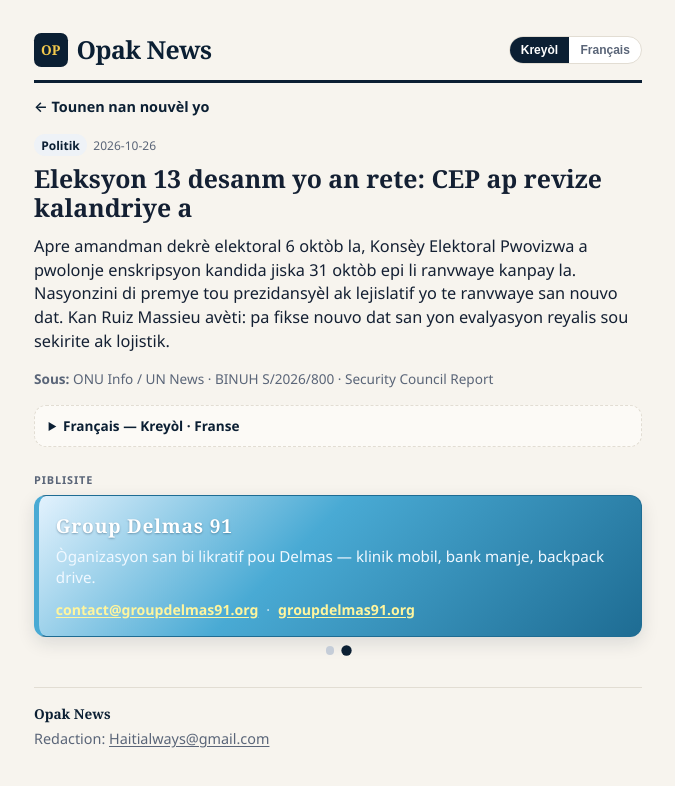
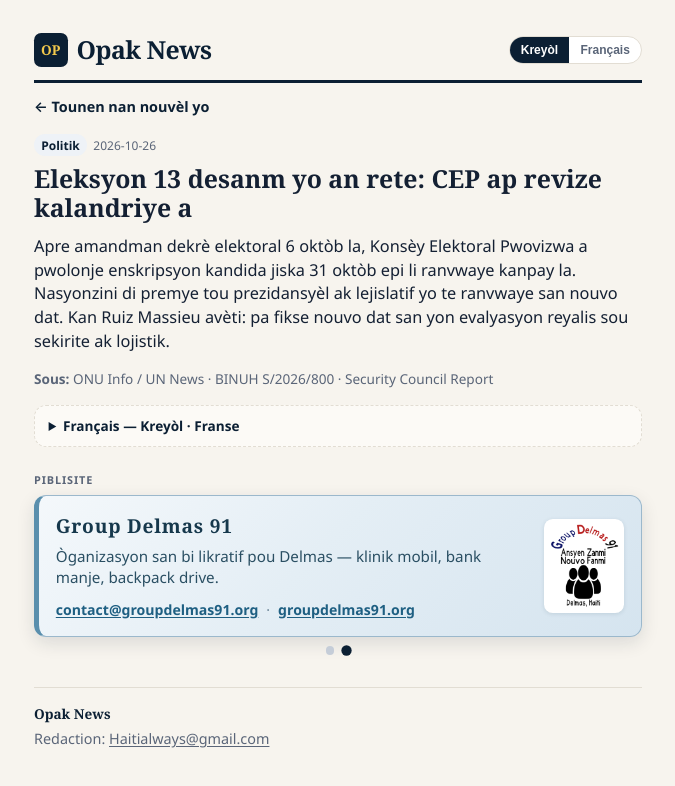
Before and after one commit to haitialways-pixel/opak-news, a React (Vite) app: page /story/ntk-cep-elections-hold-2026-10 in a window 1280 px wide. Both pictures are taken after a click on the tab 632 px from the left and 628 px from the top of the page. Shown: the top 786 px of the page, without its empty margins (302-977 px from the left). Built offline with nearby package versions, Linux system fonts and the light colour scheme; no server answers.

Commit message:
Soft-pastel Delmas 91 banner with logo on the right
Mute the blinding cyan/blue gradient to pastel sky blues with dark text,
and place the official Group Delmas 91 logo (from groupdelmas91.org) on
the right of the promo. CPCREDO colors and rotate behavior unchanged.

```diff
--- a/src/components/AdPlaceholder.tsx
+++ b/src/components/AdPlaceholder.tsx
@@ -39,6 +39,8 @@
 
   return (
     <div className={`promo-banner promo-banner--${ad.theme}`}>
+      <div className="promo-banner-body">
+        <div className="promo-banner-copy">
           <p className="promo-brand">{ad.brand}</p>
           <p className="promo-tagline">{ad.tagline}</p>
           <p className="promo-contact">
@@ -53,6 +55,13 @@
               </span>
             ))}
           </p>
+        </div>
+        {ad.logoSrc ? (
+          <div className="promo-banner-logo" aria-hidden={false}>
+            <img src={ad.logoSrc} alt={ad.logoAlt ?? ad.brand} />
+          </div>
+        ) : null}
+      </div>
     </div>
   );
 }
--- a/src/data/ads.ts
+++ b/src/data/ads.ts
@@ -19,6 +19,9 @@
   webDisplay: string;
   webHref: string;
   theme: PromoTheme;
+  /** Optional logo path under public/ (shown on the right). */
+  logoSrc?: string;
+  logoAlt?: string;
 }
 
 /** CPCREDO — copy as provided by sponsor. */
@@ -37,6 +40,7 @@
  * Group Delmas 91 — from groupdelmas91.org (501(c)(3), est. 2021).
  * Tagline summarizes Mission page: mobile clinic, food bank, backpack drive for Delmas.
  * Contact: contact@groupdelmas91.org
+ * Logo: official mark from groupdelmas91.org (saved to public/delmas91-logo.png).
  */
 export const DELMAS91_AD: PromoAd = {
   id: "delmas91",
@@ -48,6 +52,8 @@
   webDisplay: "groupdelmas91.org",
   webHref: "https://www.groupdelmas91.org/",
   theme: "delmas91",
+  logoSrc: "/delmas91-logo.png",
+  logoAlt: "Group Delmas 91 — Ansyen Zanmi Nouvo Fanmi",
 };
 
 /** Rotating story-page promos (under brief). */
--- a/src/index.css
+++ b/src/index.css
@@ -359,7 +359,35 @@
   transition: background 0.35s ease, box-shadow 0.35s ease;
 }
 
-/* CPCREDO — warm gold / green */
+.promo-banner-body {
+  display: flex;
+  align-items: center;
+  gap: 0.85rem;
+}
+
+.promo-banner-copy {
+  flex: 1 1 auto;
+  min-width: 0;
+}
+
+.promo-banner-logo {
+  flex: 0 0 auto;
+  display: flex;
+  align-items: center;
+  justify-content: center;
+  max-width: 5.5rem;
+}
+
+.promo-banner-logo img {
+  display: block;
+  width: auto;
+  height: auto;
+  max-height: 5.25rem;
+  max-width: 5.5rem;
+  object-fit: contain;
+}
+
+/* CPCREDO — warm gold / green (kept colorful) */
 .promo-banner--cpcredo {
   border: 1px solid #c9a227;
   border-left: 5px solid #2f9e44;
@@ -393,38 +421,45 @@
   color: #6d4c41;
 }
 
-/* Group Delmas 91 — site blues (#1e6c93 / #226e93) + cyan accent */
+/* Group Delmas 91 — muted pastel blues (not blinding); dark text for contrast */
 .promo-banner--delmas91 {
-  border: 1px solid #1e6c93;
-  border-left: 5px solid #49aad4;
+  border: 1px solid #9bb8cc;
+  border-left: 5px solid #5a8fad;
   background: linear-gradient(
     135deg,
-    #e3f2fd 0%,
-    #49aad4 42%,
-    #1e6c93 100%
+    #f4f8fb 0%,
+    #e4eef5 45%,
+    #d5e4ef 100%
   );
-  color: #ffffff;
+  color: #1a3d52;
 }
 
 .promo-banner--delmas91 .promo-brand {
-  color: #ffffff;
-  text-shadow: 0 1px 2px rgba(0, 40, 70, 0.35);
+  color: #16384c;
+  text-shadow: none;
 }
 
 .promo-banner--delmas91 .promo-tagline {
-  color: #f0f8ff;
+  color: #2a4f63;
 }
 
 .promo-banner--delmas91 .promo-contact a {
-  color: #fff59d;
+  color: #1e5f82;
 }
 
 .promo-banner--delmas91 .promo-contact a:hover {
-  color: #ffffff;
+  color: #0d3a52;
 }
 
 .promo-banner--delmas91 .promo-sep {
-  color: rgba(255, 255, 255, 0.75);
+  color: #6a8496;
+}
+
+.promo-banner--delmas91 .promo-banner-logo {
+  background: #ffffff;
+  border-radius: 0.55rem;
+  padding: 0.3rem 0.35rem;
+  box-shadow: 0 1px 4px rgba(22, 56, 76, 0.12);
 }
 
 .promo-brand {
```
Also changed, not shown: public/delmas91-logo.png (added). Lines whose indentation alone changed are shown as unchanged.
